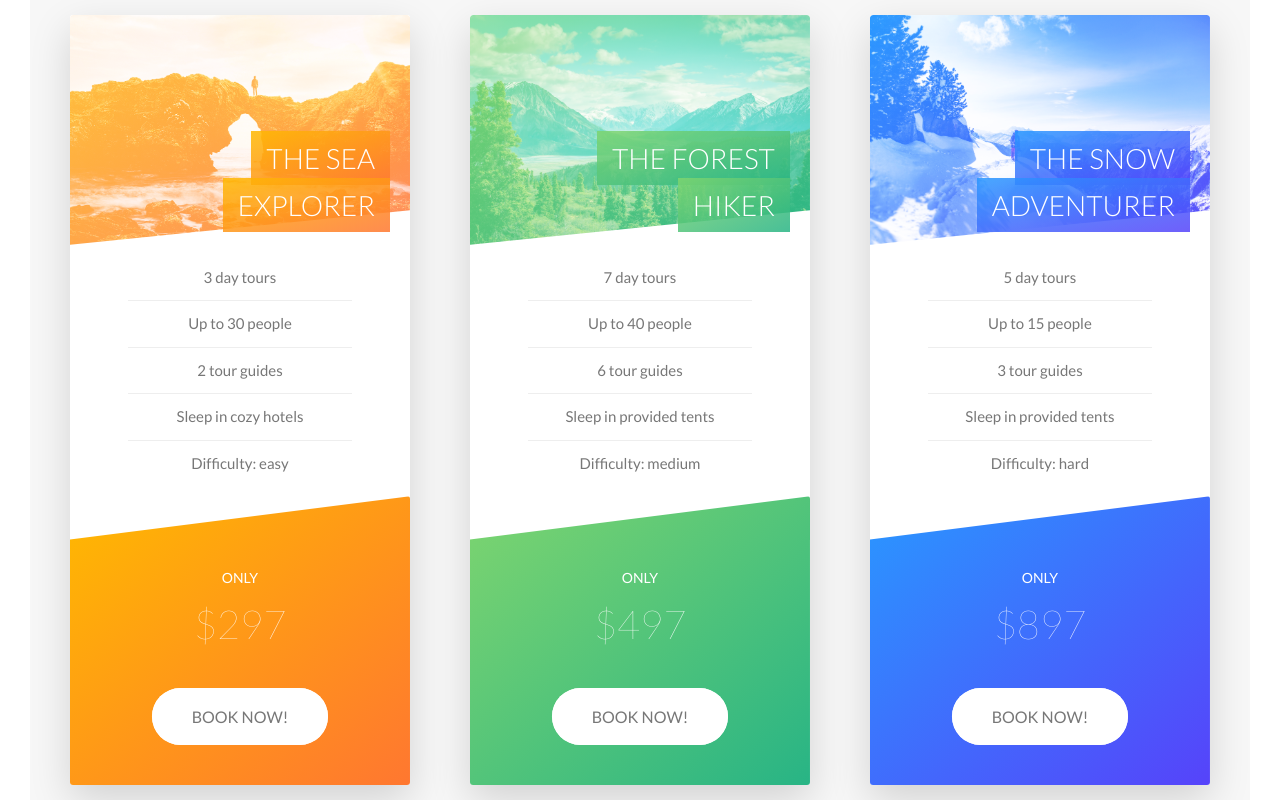
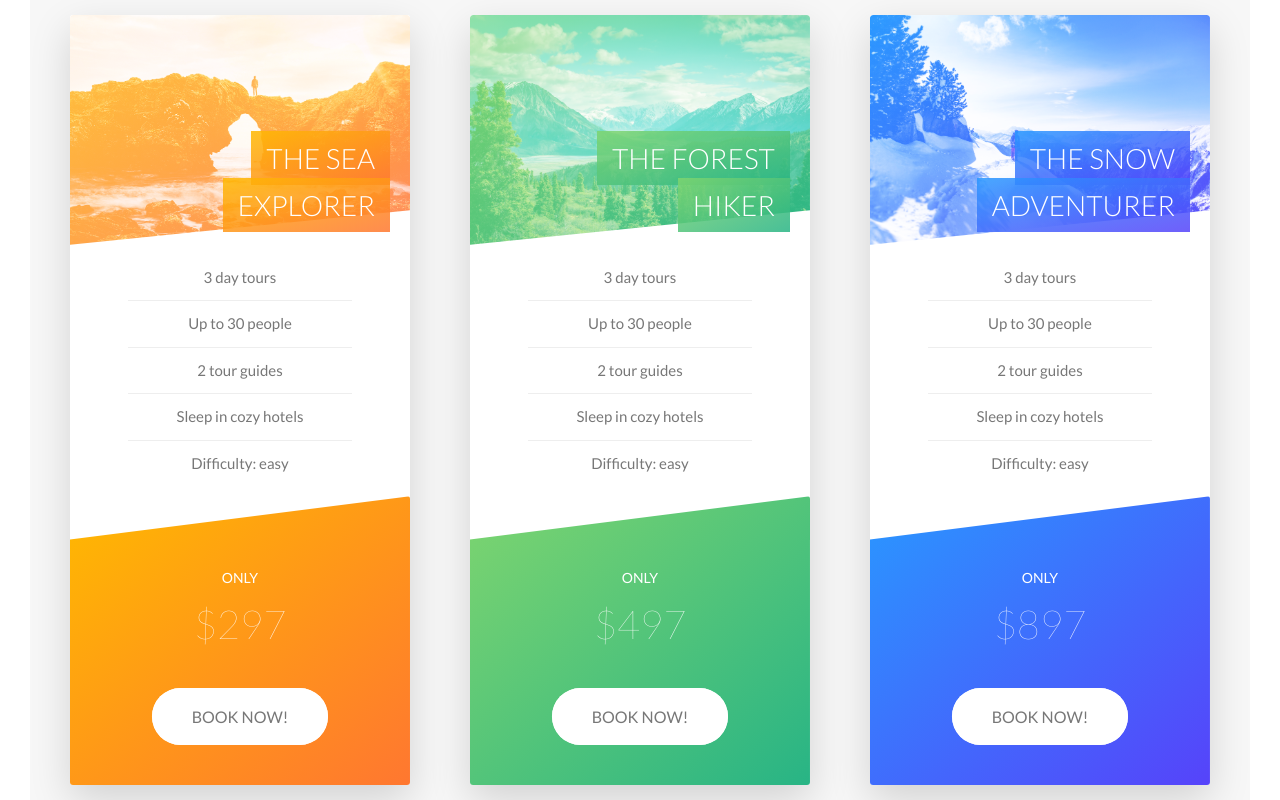
Before and after one commit to redmaze/Natour, a Vue app: page / in a window 1280 px wide. Shown: the part 2460-3260 px from the top of the page. Built offline with nearby package versions, Linux system fonts and the light colour scheme.

Commit message:
add spinning card

```diff
--- /dev/null
+++ b/src/components/FeatureCard.vue
@@ -0,0 +1,18 @@
+<template>
+    <div class="col-1-of-4">
+        <div class="feature-box">
+            <i :class="['feature-box__icon', icon || 'icon-basic-world']"></i>
+            <h3 class="heading-tertiary u-margin-bottom-small">{{ title }}</h3>
+            <p class="feature-box__text">
+                {{ text }}
+            </p>
+        </div>
+    </div>
+</template>
+
+<script>
+export default {
+  name: 'Feature-Card',
+  props: ['title', 'icon', 'text']
+}
+</script>
--- a/src/components/Footer.vue
+++ b/src/components/Footer.vue
@@ -3,9 +3,7 @@
             <div class="footer__logo-box">
 
                 <picture class="footer__logo">
-                    <source srcset="img/logo-green-small-1x.png 1x, img/logo-green-small-2x.png 2x"
-                            media="(max-width: 37.5em)">
-                    <img srcset="img/logo-green-1x.png 1x, img/logo-green-2x.png 2x" alt="Full logo" :src="require('@/assets/img/logo-green-2x.png')">
+                    <img alt="Full logo" :src="require('@/assets/img/logo-green-2x.png')">
                 </picture>
 
             </div>
--- /dev/null
+++ b/src/components/SpinningCard.vue
@@ -0,0 +1,40 @@
+<template>
+    <div class="col-1-of-3">
+        <div class="card">
+            <div class="card__side card__side--front">
+                <div :class="['card__picture', `card__picture--${id}`]">
+                    &nbsp;
+                </div>
+                <h4 class="card__heading">
+                    <span :class="['card__heading-span', `card__heading-span--${id}`]">{{title}}</span>
+                </h4>
+                <div class="card__details">
+                    <ul>
+                        <li v-for='(perk, idx) in perks' :key='idx'>{{perk}}</li>
+                    </ul>
+                </div>
+            </div>
+            <div :class="['card__side', 'card__side--back', `card__side--back-${id}`]">
+                <div class="card__cta">
+                    <div class="card__price-box">
+                        <p class="card__price-only">Only</p>
+                        <p class="card__price-value">{{price}}</p>
+                    </div>
+                    <a href="#popup" class="btn btn--white">Book now!</a>
+                </div>
+            </div>
+        </div>
+    </div>
+</template>
+
+<script>
+export default {
+  name: 'Spinning-Card',
+  props: [
+    'title',
+    'id',
+    'price',
+    'perks'
+  ]
+}
+</script>
--- a/src/components/section/About.vue
+++ b/src/components/section/About.vue
@@ -1,7 +1,7 @@
 <template>
     <section class="section-about">
-                <div class="u-center-text u-margin-bottom-big">
-                    <h2 class="heading-secondary">
+        <div class="u-center-text u-margin-bottom-big">
+            <h2 class="heading-secondary">
                         Exciting tours for adventurous people
                     </h2>
                 </div>
--- a/src/components/section/Tours.vue
+++ b/src/components/section/Tours.vue
@@ -5,102 +5,15 @@
                 Most popular tours
             </h2>
         </div>
-
         <div class="row">
-                    <div class="col-1-of-3">
-                       <div class="card">
-                           <div class="card__side card__side--front">
-                                <div class="card__picture card__picture--1">
-                                    &nbsp;
-                                </div>
-                                <h4 class="card__heading">
-                                    <span class="card__heading-span card__heading-span--1">The Sea Explorer</span>
-                                </h4>
-                                <div class="card__details">
-                                    <ul>
-                                        <li>3 day tours</li>
-                                        <li>Up to 30 people</li>
-                                        <li>2 tour guides</li>
-                                        <li>Sleep in cozy hotels</li>
-                                        <li>Difficulty: easy</li>
-                                    </ul>
-                                </div>
-                           </div>
-                           <div class="card__side card__side--back card__side--back-1">
-                                <div class="card__cta">
-                                    <div class="card__price-box">
-                                        <p class="card__price-only">Only</p>
-                                        <p class="card__price-value">$297</p>
-                                    </div>
-                                    <a href="#popup" class="btn btn--white">Book now!</a>
-                                </div>
-                            </div>
-                       </div>
-                    </div>
-
-                    <div class="col-1-of-3">
-                        <div class="card">
-                            <div class="card__side card__side--front">
-                                <div class="card__picture card__picture--2">
-                                    &nbsp;
-                                </div>
-                                <h4 class="card__heading">
-                                    <span class="card__heading-span card__heading-span--2">The Forest Hiker</span>
-                                </h4>
-                                <div class="card__details">
-                                    <ul>
-                                        <li>7 day tours</li>
-                                        <li>Up to 40 people</li>
-                                        <li>6 tour guides</li>
-                                        <li>Sleep in provided tents</li>
-                                        <li>Difficulty: medium</li>
-                                    </ul>
-                                </div>
-
-                            </div>
-                            <div class="card__side card__side--back card__side--back-2">
-                                <div class="card__cta">
-                                    <div class="card__price-box">
-                                        <p class="card__price-only">Only</p>
-                                        <p class="card__price-value">$497</p>
-                                    </div>
-                                    <a href="#popup" class="btn btn--white">Book now!</a>
-                                </div>
-                            </div>
-                        </div>
-                    </div>
-
-                    <div class="col-1-of-3">
-                        <div class="card">
-                            <div class="card__side card__side--front">
-                                <div class="card__picture card__picture--3">
-                                    &nbsp;
-                                </div>
-                                <h4 class="card__heading">
-                                    <span class="card__heading-span card__heading-span--3">The Snow Adventurer</span>
-                                </h4>
-                                <div class="card__details">
-                                    <ul>
-                                        <li>5 day tours</li>
-                                        <li>Up to 15 people</li>
-                                        <li>3 tour guides</li>
-                                        <li>Sleep in provided tents</li>
-                                        <li>Difficulty: hard</li>
-                                    </ul>
-                                </div>
-
-                            </div>
-                            <div class="card__side card__side--back card__side--back-3">
-                                <div class="card__cta">
-                                    <div class="card__price-box">
-                                        <p class="card__price-only">Only</p>
-                                        <p class="card__price-value">$897</p>
-                                    </div>
-                                    <a href="#popup" class="btn btn--white">Book now!</a>
-                                </div>
-                            </div>
-                        </div>
-                    </div>
+            <SpinningCard
+                v-for="(tour, id) in tours"
+                :key="id"
+                :title="tour.title"
+                :id="id+1"
+                :price="tour.price"
+                :perks="tour.perks"
+            />
         </div>
 
         <div class="u-center-text u-margin-top-huge">
@@ -108,3 +21,53 @@
         </div>
     </section>
 </template>
+
+<script>
+import SpinningCard from '@/components/SpinningCard'
+
+export default {
+  name: 'Tours-Section',
+  components: {
+    SpinningCard
+  },
+  data () {
+    return {
+      tours: [
+        {
+          title: 'The Sea Explorer',
+          price: '$297',
+          perks: [
+            '3 day tours',
+            'Up to 30 people',
+            '2 tour guides',
+            'Sleep in cozy hotels',
+            'Difficulty: easy'
+          ]
+        },
+        {
+          title: 'The Forest Hiker',
+          price: '$497',
+          perks: [
+            '3 day tours',
+            'Up to 30 people',
+            '2 tour guides',
+            'Sleep in cozy hotels',
+            'Difficulty: easy'
+          ]
+        },
+        {
+          title: 'The Snow Adventurer',
+          price: '$897',
+          perks: [
+            '3 day tours',
+            'Up to 30 people',
+            '2 tour guides',
+            'Sleep in cozy hotels',
+            'Difficulty: easy'
+          ]
+        }
+      ]
+    }
+  }
+}
+</script>
```
Also changed, not shown: src/components/section/Feature.vue (+45 -41 lines), src/components/StoryCard.vue (added). Lines whose indentation alone changed are shown as unchanged.
